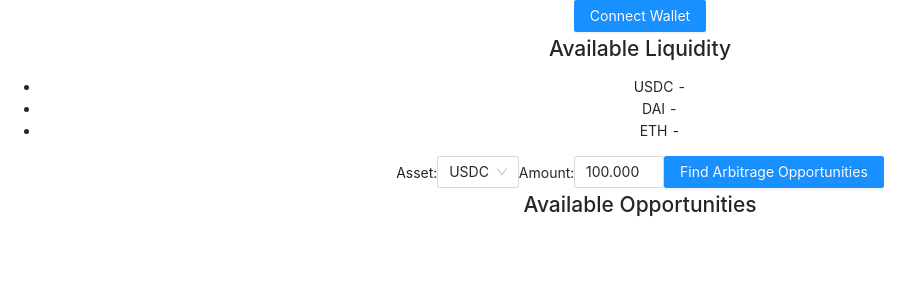
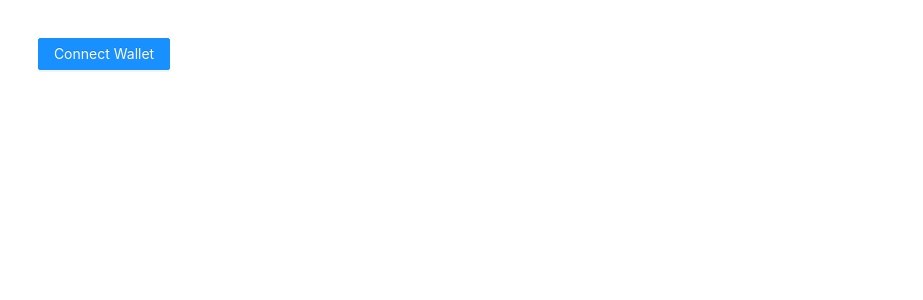
Before and after one commit to mubaris/flasher, a React (Create React App) app: page / in a window 1280 px wide. Shown: the top 300 px of the page, without its empty margins (0-923 px from the left). Built offline with nearby package versions, Linux system fonts and the light colour scheme.

Commit message:
UI changes

```diff
--- a/src/App.css
+++ b/src/App.css
@@ -1,7 +1,12 @@
 @import '~antd/dist/antd.css';
 
+.flashRow {
+  padding: 1%;
+}
+
 .App {
-  text-align: center;
+  /* text-align: center; */
+  margin: 2%;
 }
 
 .App-logo {
--- a/src/App.js
+++ b/src/App.js
@@ -3,7 +3,7 @@ import Authereum from "authereum";
 import Web3 from "web3";
 import Web3Modal from "web3modal";
 import DSA from "dsa-sdk";
-import { Button, Select, InputNumber } from 'antd';
+import { Button, Select, InputNumber, Row, Col, Form } from 'antd';
 import tokens from "./consts/token";
 
 import './App.css';
@@ -16,6 +16,14 @@ const providerOptions = {
   }
 };
 
+const layout = {
+  labelCol: { span: 8 },
+  wrapperCol: { span: 16 },
+};
+const tailLayout = {
+  wrapperCol: { offset: 8, span: 16 },
+};
+
 class App extends Component {
   constructor(props) {
     super(props);
@@ -26,6 +34,7 @@ class App extends Component {
     this.changeAsset = this.changeAsset.bind(this);
     this.changeAmount = this.changeAmount.bind(this);
     this.createDSA = this.createDSA.bind(this);
+    this.onFinish = this.onFinish.bind(this);
 
     this.state = {
       dsa: false,
@@ -290,30 +299,78 @@ class App extends Component {
     });
   }
 
+  async onFinish(values) {
+    const flashloan = {
+      asset: values.asset,
+      amount: values.amount
+    }
+    this.setState({
+      flashloan
+    }, () => {
+      this.findArbOpps();
+    });
+  }
+
   render() {
     return (
       <div className="App">
+        <Row className="flashRow">
+        <Col span={24}>
         <Button type="primary" onClick={this.connectWallet}>
           Connect Wallet
         </Button>
         { this.state.createAccount ? <Button type="primary" onClick={this.createDSA}>Created DSA Account</Button> : null }
+        { this.state.dsa ?
+        <div>
         <h2>Available Liquidity</h2>
+        <Row className="flashRow">
+        <Col span={6}>
         <ul>
           <li>USDC - {this.state.availableLiquidity.usdc}</li>
           <li>DAI - {this.state.availableLiquidity.dai}</li>
           <li>ETH - {this.state.availableLiquidity.eth}</li>
         </ul>
-        Asset:
-        <Select value={this.state.flashloan.asset} onChange={this.changeAsset}>
+        </Col>
+        </Row>
+        <Row className="flashRow">
+        <Col span={6}>
+          <Form
+            {...layout}
+            initialValues={{ remember: true }}
+            onFinish={this.onFinish}
+            onFinishFailed={this.onFinishFailed}
+          >
+            <Form.Item
+              label="Asset"
+              name="asset"
+              rules={[{ required: true, message: 'Please select the asset!' }]}
+              initialValue={this.state.flashloan.asset}
+            >
+              <Select>
                 <Option value="usdc">USDC</Option>
                 <Option value="dai">DAI</Option>
                 <Option value="eth">ETH</Option>
               </Select>
-        Amount:
-        <InputNumber step="0.001" min={10} value={this.state.flashloan.amount} onChange={this.changeAmount} />
-        <Button type="primary" onClick={this.findArbOpps}>
+            </Form.Item>
+            <Form.Item
+              label="Amount"
+              name="amount"
+              rules={[{ required: true, message: 'Please enter the amount!' }]}
+              initialValue={this.state.flashloan.amount}
+            >
+              <InputNumber step="0.001" min={10} />
+            </Form.Item>
+
+            <Form.Item {...tailLayout}>
+              <Button type="primary" htmlType="submit">
                 Find Arbitrage Opportunities
               </Button>
+            </Form.Item>
+          </Form>
+        </Col>
+        </Row>
+        { this.state.arbOpps.length > 0 ?
+        <div>
         <h2>Available Opportunities</h2>
         <ul>
           {this.state.arbOpps.map(item => (
@@ -326,6 +383,12 @@ class App extends Component {
           ))}
         </ul>
         </div>
+        : null }
+        </div>
+        : null }
+        </Col>
+        </Row>
+      </div>
     );
   }
 }
```
Lines whose indentation alone changed are shown as unchanged.
